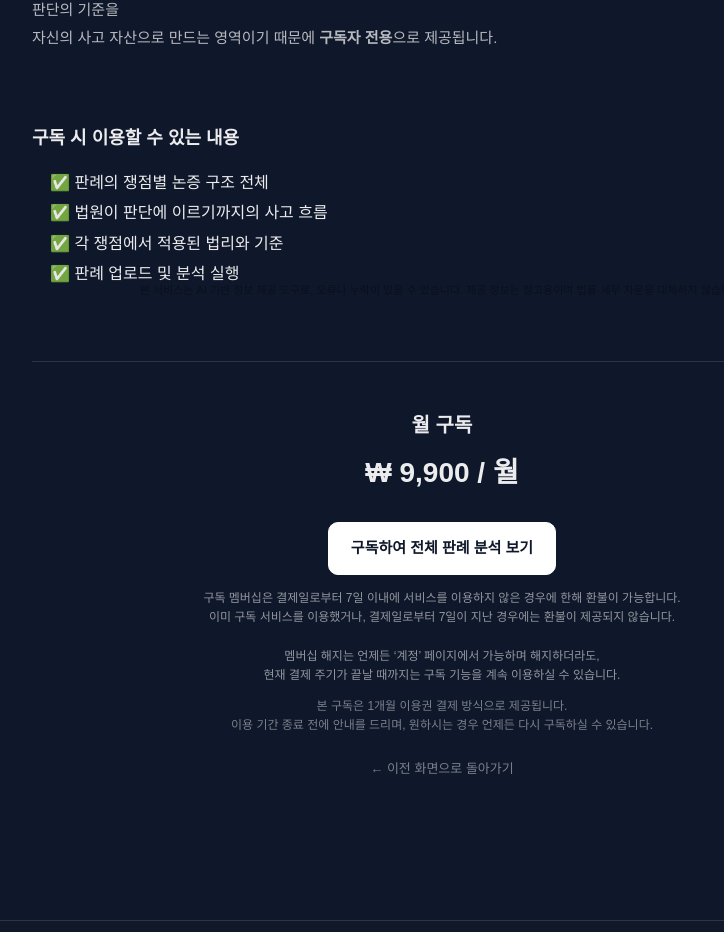
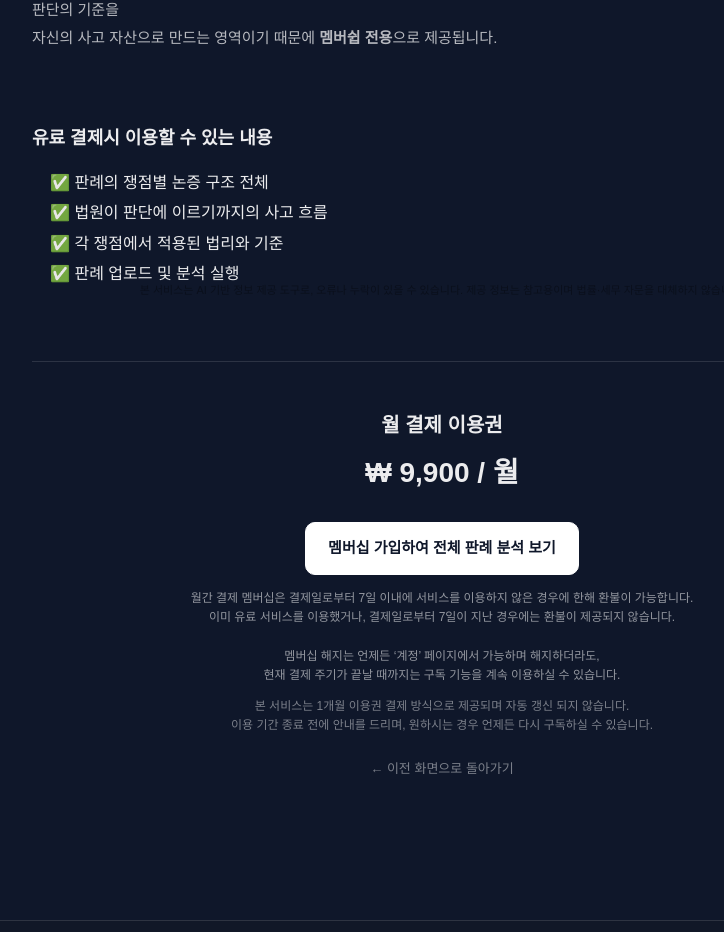
Before and after one commit to HAMHUIHEON/law-frontend, a Next.js app: page /me/subscribe in a window 1280 px wide. Shown: the part 496-1428 px from the top of the page, without its empty margins (198-922 px from the left). Built offline with nearby package versions, Linux system fonts and the light colour scheme; no server answers.

Commit message:
feat: rename subscription to membership across product and UI

```diff
--- a/app/me/subscribe/page.tsx
+++ b/app/me/subscribe/page.tsx
@@ -39,7 +39,7 @@ const COPY_BY_FROM = {
         판단의 기준을
         <br />
         자신의 사고 자산으로 만드는 영역이기 때문에
-        <strong> 구독자 전용</strong>으로 제공됩니다.
+        <strong> 멤버쉽 전용</strong>으로 제공됩니다.
       </>
     ),
     benefits: [
@@ -49,7 +49,7 @@ const COPY_BY_FROM = {
       "판례 업로드 및 분석 실행",
     ],
     afterPath: "/cases",
-    cta: "구독하여 전체 판례 분석 보기",
+    cta: "멤버십 가입하여 전체 판례 분석 보기",
   },
 
   law: {
@@ -78,7 +78,7 @@ const COPY_BY_FROM = {
         판단의 흐름을 이해하기 위한
         <br />
         분석 자료 성격의 콘텐츠이기 때문에
-        <strong> 구독자 전용</strong>으로 제공됩니다.
+        <strong> 멤버쉽 전용</strong>으로 제공됩니다.
       </>
     ),
     benefits: [
@@ -88,7 +88,7 @@ const COPY_BY_FROM = {
       "조문 ↔ 판단 단계 간 연계 탐색",
     ],
     afterPath: "/law",
-    cta: "구독하여 전체 법령 분석 보기",
+    cta: "멤버십 가입하여 전체 법령 분석 보기",
   },
 
   strategy: {
@@ -118,7 +118,7 @@ const COPY_BY_FROM = {
         <br />
         사고 과정을 자산화하는 영역이기 때문에
         <br />
-        <strong> 구독자 전용</strong>으로 제공됩니다.
+        <strong> 멤버쉽 전용</strong>으로 제공됩니다.
       </>
     ),
     benefits: [
@@ -127,7 +127,7 @@ const COPY_BY_FROM = {
       "사고 단계별 구조화된 전략 정리",
     ],
     afterPath: "/strategy",
-    cta: "구독하여 전체 전략 보기",
+    cta: "멤버십 가입하여 전체 전략 보기",
   },
 } as const;
 
@@ -165,7 +165,7 @@ function SubscribePageInner() {
 
         {/* BENEFITS */}
         <section style={{ marginBottom: 72 }}>
-          <h2 style={sectionTitle}>구독 시 이용할 수 있는 내용</h2>
+          <h2 style={sectionTitle}>유료 결제시 이용할 수 있는 내용</h2>
           <ul style={{ paddingLeft: 18, lineHeight: 1.9 }}>
             {copy.benefits.map((b, i) => (
               <li key={i}>✅ {b}</li>
@@ -175,7 +175,7 @@ function SubscribePageInner() {
 
         {/* CTA */}
         <section style={ctaSectionStyle}>
-          <p style={{ fontSize: 20, fontWeight: 600, marginBottom: 12 }}>월 구독</p>
+          <p style={{ fontSize: 20, fontWeight: 600, marginBottom: 12 }}>월 결제 이용권</p>
           <p style={{ fontSize: 28, fontWeight: 700, marginBottom: 28 }}>₩ 9,900 / 월</p>
 
         <button
@@ -214,9 +214,9 @@ function SubscribePageInner() {
               pg: "html5_inicis",
               pay_method: "card",
               merchant_uid,
-              name: "월 구독 멤버십",
+              name: "월 이용 멤버십",
               amount: 9900, // 테스트 금액
-              buyer_email: "test@test.com",
+              buyer_email: "yoonsuel_m@naver.com",
               buyer_name: "테스트 사용자",
             },
             (rsp: any) => {
@@ -245,9 +245,9 @@ function SubscribePageInner() {
                 marginRight: "auto",
               }}
             >
-              구독 멤버십은 결제일로부터 7일 이내에 서비스를 이용하지 않은 경우에 한해 환불이 가능합니다.
+              월간 결제 멤버십은 결제일로부터 7일 이내에 서비스를 이용하지 않은 경우에 한해 환불이 가능합니다.
               <br />
-              이미 구독 서비스를 이용했거나, 결제일로부터 7일이 지난 경우에는 환불이 제공되지 않습니다.
+              이미 유료 서비스를 이용했거나, 결제일로부터 7일이 지난 경우에는 환불이 제공되지 않습니다.
               <br /><br />
               멤버십 해지는 언제든 ‘계정’ 페이지에서 가능하며 해지하더라도,
               <br />
@@ -264,7 +264,7 @@ function SubscribePageInner() {
                   marginRight: "auto",
                 }}
               >
-                본 구독은 1개월 이용권 결제 방식으로 제공됩니다.
+                본 서비스는 1개월 이용권 결제 방식으로 제공되며 자동 갱신 되지 않습니다.
                 <br />
                 이용 기간 종료 전에 안내를 드리며,
                 원하시는 경우 언제든 다시 구독하실 수 있습니다.
```
